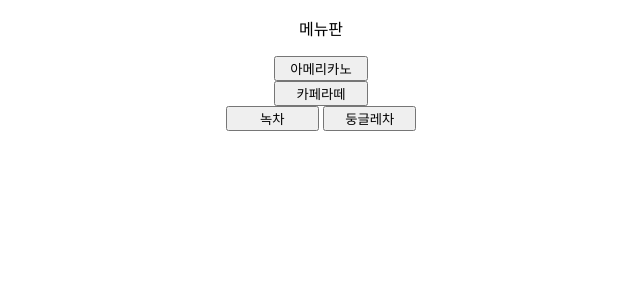
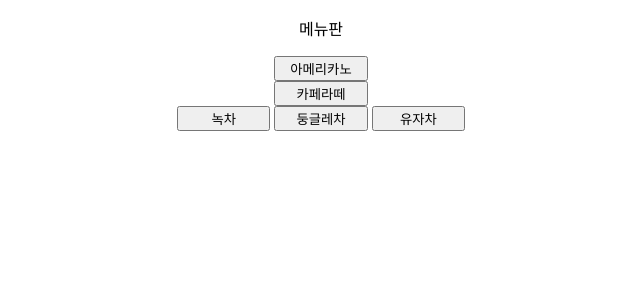
Before and after one commit to nayeonnn22/david, a Flask app: page / in a window 1280 px wide. Shown: the top 300 px of the page, without its empty margins (319-959 px from the left). Run offline with Flask 3, Linux system fonts and the light colour scheme.

Commit message:
유자차 메뉴 추가

```diff
--- a/templates/menu.html
+++ b/templates/menu.html
@@ -14,6 +14,7 @@
             <button name="menu2" style="width:70pt;">카페라떼</button><br>
             <button name="menu2" style="width:70pt;">녹차</button>
             <button name="menu2" style="width:70pt;">둥글레차</button>
+            <button name="menu3" style="width:70pt;">유자차</button>
         </center>
 
     </body>
```
